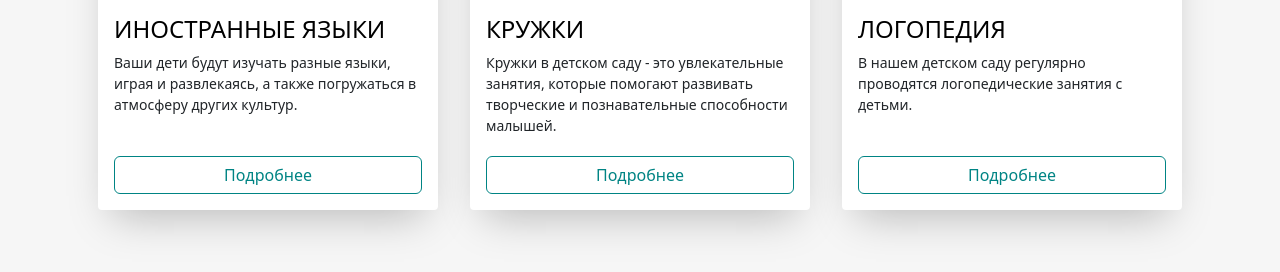
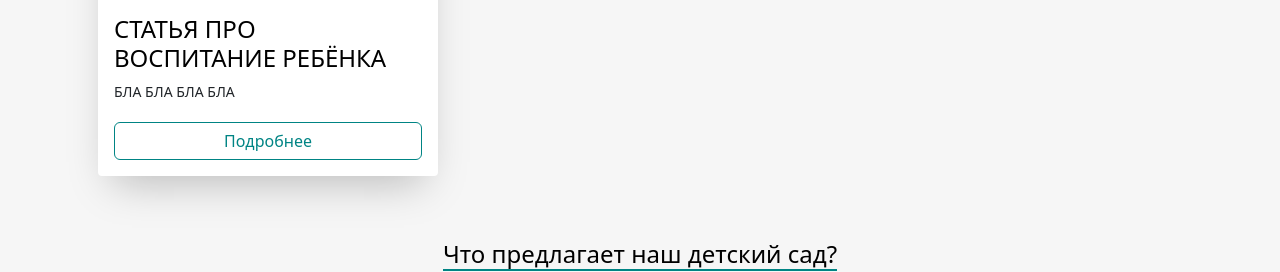
Before and after one commit to aslanqwe/Graduate-work, a Django app: template main/templates/main/index.html in a window 1280 px wide. Shown: the part 1761-2033 px from the top of the page. Run offline with Django 4.2, Linux system fonts and the light colour scheme; data comes from the database, SQL or seed files in the repository; both versions use the stored data as it was after the commit; the template is opened without the code that fills it: values that come from a table or form of the project are taken from there, most other values are stand-ins (such as "Sample title", 1, 10 or a date in 2020); parts of the project's set-up code (start-up, migrations or seed data) failed here and were passed over; some libraries are stand-ins or nearby versions.

Commit message:
реализовал функционал отображения новости на странице

```diff
--- a/main/templates/main/index.html
+++ b/main/templates/main/index.html
@@ -81,45 +81,23 @@
             </div>
         </div>
         <ul class="clubs">
+            {% if news %}
+                {% for el in news %}
                 <li class="clubs__item">
                     <div class="club">
-                    <div class="club__image club__image--fence"></div>
+                        <div class="club__image club__image--fence" style="background-image: url( {{ el.image.url }} )"></div>
                         <div class="club__content">
                             <div class="club__title">
-                            <h4>Иностранные языки</h4>
+                                <h4>{{ el.title }}</h4>
                             </div>
-                        <p class="club__text">Ваши дети будут изучать разные языки, играя и развлекаясь, а также
-                            погружаться в атмосферу других культур. </p>
+                            <p class="club__text">{{ el.full_text }}</p>
                             <button type="button" class="btn btn-outline-primary" onclick="location.href='' ">Подробнее
                             </button>
                         </div>
                     </div>
                 </li>
-            <li class="clubs__item">
-                <div class="club">
-                    <div class="club__image club__image--river"></div>
-                    <div class="club__content">
-                        <div class="club__title"><h4>Кружки</h4></div>
-                        <p class="club__text">Кружки в детском саду - это увлекательные занятия, которые помогают
-                            развивать творческие и познавательные способности малышей.</p>
-                        <button type="button" class="btn btn-outline-primary" onclick="location.href='' ">Подробнее
-                        </button>
-                    </div>
-                </div>
-            </li>
-            <li class="clubs__item">
-                <div class="club">
-                    <div class="club__image club__image--record"></div>
-                    <div class="club__content">
-                        <div class="club__title"><h4>Логопедия</h4></div>
-                        <p class="club__text">В нашем детском саду регулярно проводятся логопедические занятия с
-                            детьми.</p>
-                        <button type="button" class="btn btn-outline-primary"
-                                onclick="location.href='' ">Подробнее
-                        </button>
-                    </div>
-                </div>
-            </li>
+                {% endfor %}
+            {% endif %}
         </ul>
     </div>
     {#  News Block  #}
@@ -149,7 +127,8 @@
                     <div class="club__image club__image__two"></div>
                     <div class="club__content">
                         <div class="club__title"><h4>Кружки</h4></div>
-                        <p class="club__text">Шахматы, танцы и многое другое - это то, что мы предлагаем нашим воспитанникам.</p>
+                        <p class="club__text">Шахматы, танцы и многое другое - это то, что мы предлагаем нашим
+                            воспитанникам.</p>
                     </div>
                 </div>
             </li>
--- a/main/views.py
+++ b/main/views.py
@@ -1,7 +1,11 @@
 from django.shortcuts import render
 
+from .models import Articles
+
+
 def index(request):
-    return render(request, 'main/index.html', {'title': 'Детский сад "ДиАми"'})
+    news = Articles.objects.order_by('-date')
+    return render(request, 'main/index.html', {'title': 'Детский сад "ДиАми"', 'news': news})
 
 def about(request):
     return render(request, 'main/about.html', {'title': 'О нас'})
--- a/static/main/css/style.css
+++ b/static/main/css/style.css
@@ -240,10 +240,10 @@ a:hover {
 }
 
 
-.club__image--fence {
+/*.club__image--fence {
     background-image: url("https://vdecret.com/wp-content/uploads/slova.jpeg");
 }
-
+*/
 .club__image--river {
     background-image: url("https://profit-success.ru/wp-content/uploads/7/d/f/7df203185f3c71092b3c65e7ef57b9b5.jpeg");
 }
```
Also changed, not shown: db.sqlite3. Lines whose indentation alone changed are shown as unchanged.
